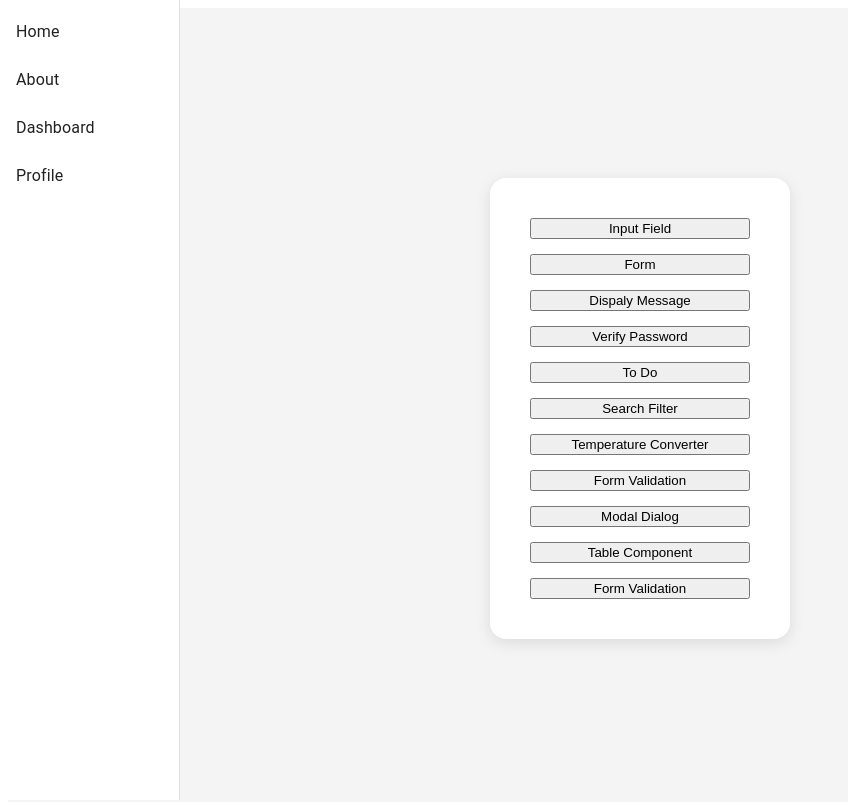
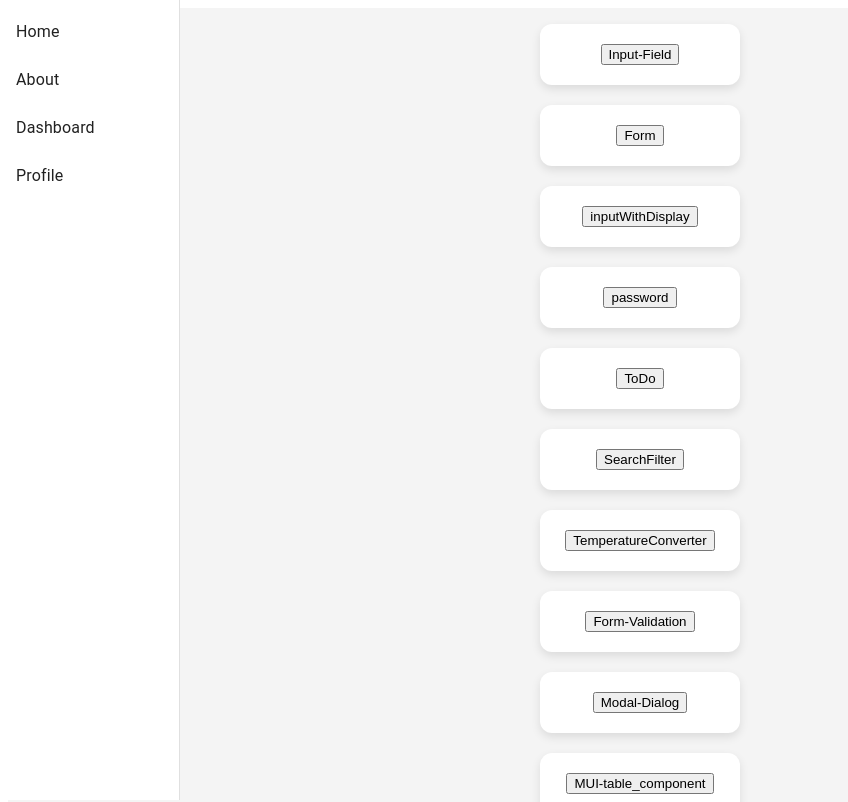
Before and after one commit to Geetanjalinayak-successiveTech/React-Training, a Next.js app in the folder assignments/: page /Assignment-4 in a window 1280 px wide. Shown: the top 802 px of the page, without its empty margins (0-848 px from the left). Built offline with nearby package versions, Linux system fonts and the light colour scheme.

Commit message:
fix: fixed indentation,used loop and improve styling

```diff
--- a/assignments/src/app/Assignment-4/page.jsx
+++ b/assignments/src/app/Assignment-4/page.jsx
@@ -1,85 +1,58 @@
 "use client";
 
 import { useRouter } from "next/navigation";
-import Sidebar from "./Components/Drawer-MUI";
 
 export default function Home() {
+   const styleQuestion = {
+    background: "white",
+    padding: "20px",
+    borderRadius: "12px",
+    boxShadow: "0 4px 10px rgba(0,0,0,0.1)",
+    textAlign: "center",
+    fontWeight: "bold",
+    transition: "transform 0.3s, box-shadow 0.3s",
+  };
   const router = useRouter();
+  const questions = [
+    "Input-Field",
+    "Form",
+    "inputWithDisplay",
+    "password",
+    "ToDo",
+    "SearchFilter",
+    "TemperatureConverter",
+    "Form-Validation",
+    "Modal-Dialog",
+    "MUI-table_component",
+    "complex-form",
+    "DropDown",
+  ];
   return (
-
-    <main style={{
+    <main
+      style={{
         display: "flex",
         justifyContent: "center",
         alignItems: "center",
         minHeight: "100vh",
         background: "#f4f4f4",
-      }}>
+      }}
+    >
 
-        <div style={{
-          background: "white",
-          padding: "40px",
-          borderRadius: "16px",
-          boxShadow: "0 4px 16px rgba(0,0,0,0.1)",
-          display: "flex",
-          flexDirection: "column",
-          gap: "15px",
-          width: "300px",
-        }}>
-      <button onClick={() => router.push("/Assignment-4/Input-Field")}>
-        {" "}
-        Input Field{" "}
-      </button>
-
-      <button onClick={() => router.push("/Assignment-4/Form")}> Form </button>
-
-      <button onClick={() => router.push("/Assignment-4/inputWithDisplay")}>
-        {" "}
-        Dispaly Message{" "}
-      </button>
-
-      <button onClick={() => router.push("/Assignment-4/password")}>
-        {" "}
-        Verify Password{" "}
-      </button>
-
-      <button onClick={() => router.push("/Assignment-4/ToDo")}>
-        {" "}
-        To Do{" "}
-      </button>
-
-        <button onClick={() => router.push("/Assignment-4/SearchFilter")}>
-        {" "}
-        Search Filter{" "}
-      </button>
-
-       <button onClick={() => router.push("/Assignment-4/TemperatureConverter")}>
-        {" "}
-        Temperature Converter{" "}
-      </button>
-
-        <button onClick={() => router.push("/Assignment-4/Form-Validation")}>
-        {" "}
-       Form Validation{" "}
-      </button>
-
-      <button onClick={() => router.push("/Assignment-4/Modal-Dialog")}>
-        {" "}
-       Modal Dialog{" "}
-      </button>
-
-       <button onClick={() => router.push("/Assignment-4/MUI-table_component")}>
-        {" "}
-      Table Component{" "}
-      </button>
-
-        <button onClick={() => router.push("/Assignment-4/complex-form")}>
-        {" "}
-      Form Validation{" "}
-      </button>
-
-
-
-      </div>
+      <ul
+        style={{
+          display: "grid",
+          gridTemplateColumns: "repeat(auto-fit, minmax(200px, 1fr))",
+          gap: "20px",
+          listStyle: "none",
+          padding: 0,
+        }}
+      >
+        {questions.map((ele,index) => (
+          <li  style={styleQuestion} key={index}>
+            <button onClick={()=>router.push(`Assignment-4/${ele}`)}> {ele} </button>
+          </li>
+        ))}
+      </ul>
 
     </main>
   );
```
Also changed, not shown: assignments/src/app/Assignment-4/Components/Complex-Form-Validation.jsx (+16 -16 lines), assignments/src/app/Assignment-4/Components/Drawer-MUI.jsx (+14 -12 lines), assignments/src/app/Assignment-4/Components/DropDown.jsx (+21 -6 lines), assignments/src/app/Assignment-4/Components/temperatureConverter.jsx (+28 -20 lines), assignments/src/app/Assignment-4/DropDown/page.jsx (+7 -0 lines), assignments/src/app/page.js (+14 -22 lines).
